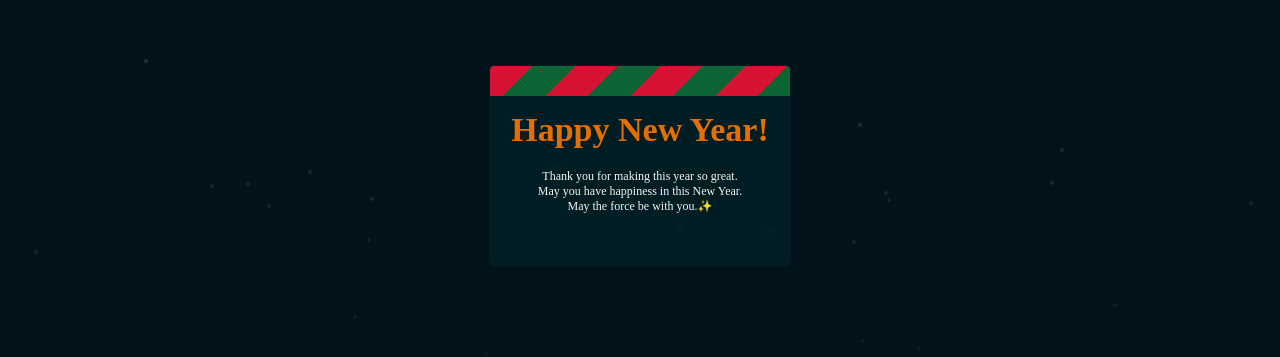
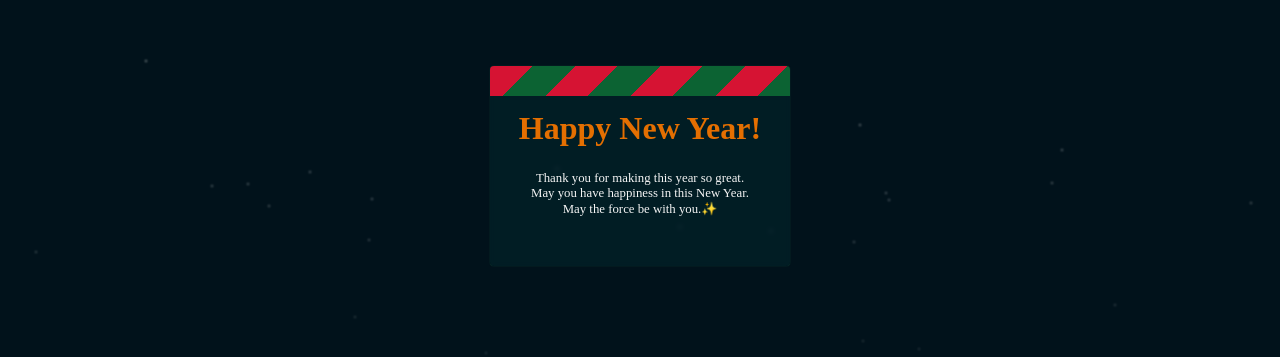
Before and after one commit to wrathofhorde/snow, a plain HTML site: page index.html in a window 1280 px wide. Shown: the part 234-591 px from the top of the page. Drawn offline with Linux system fonts and the light colour scheme; a web font is replaced by a local one.

Commit message:
font-size

```diff
--- a/style.css
+++ b/style.css
@@ -29,15 +29,15 @@
 }
 
 .card h1 {
-  font-size: 34px;
+  font-size: 2rem;
   font-family: "Vujahday Script";
   color:#e46f01;
-  margin: 25px 0 20px;
+  margin: 1.5rem 0 1.5rem;
   text-align: center;
 }
 
 p {
-  font-size: 12px;
+  font-size: 0.8rem;
   text-align: center;
 }
 
```
